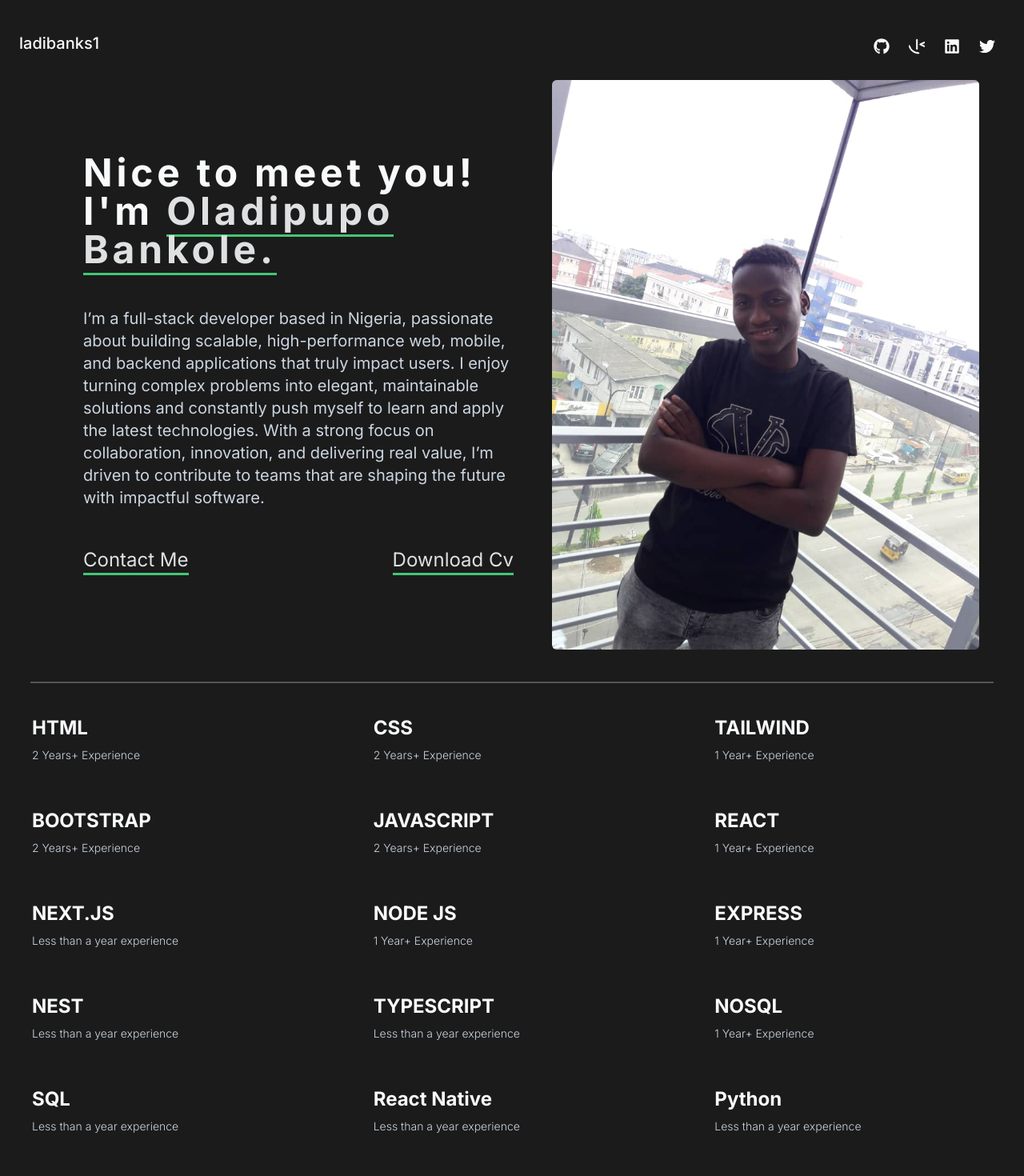
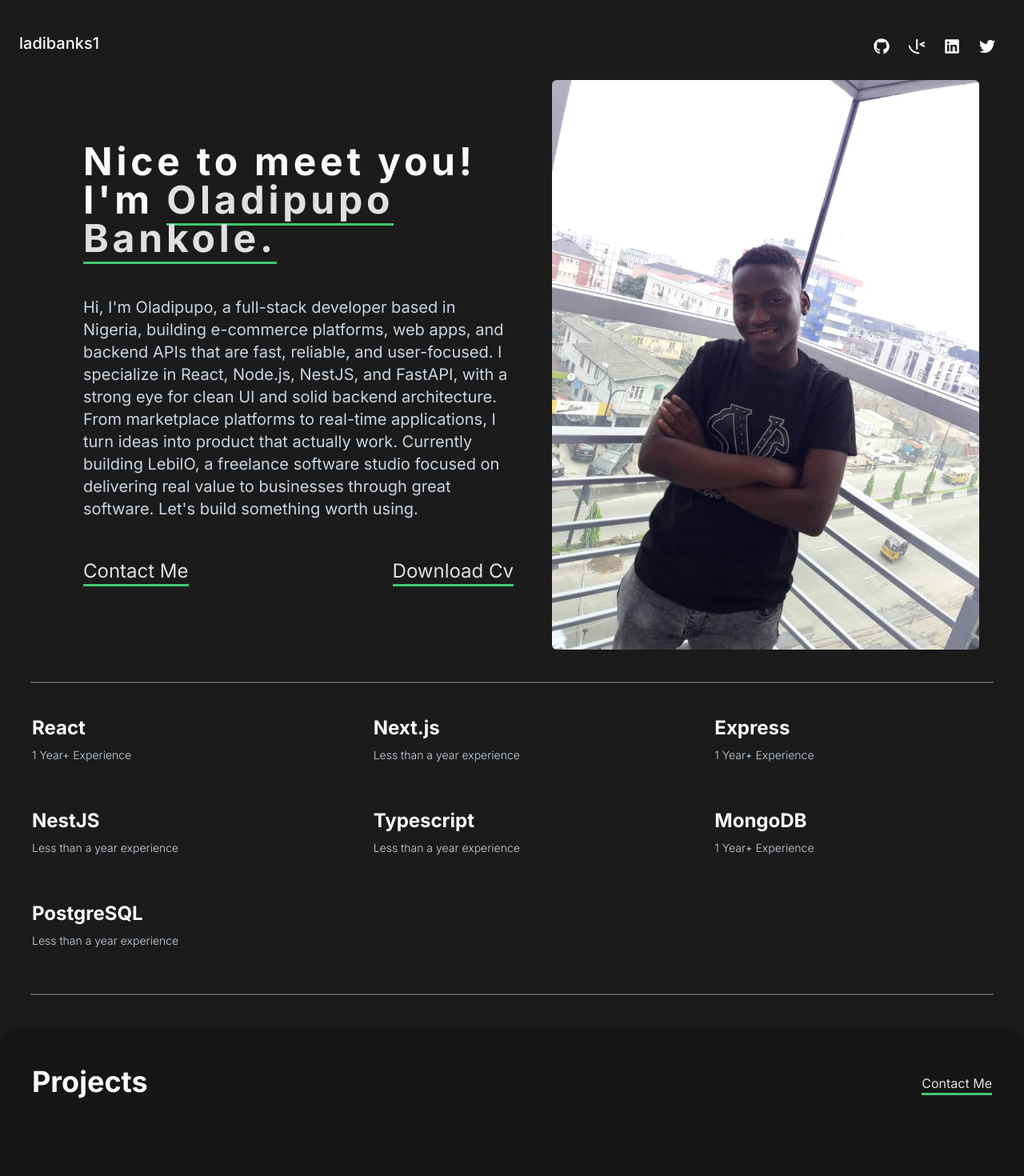
Before and after one commit to ladibanks1/Portfolio, a React (Vite) app: page / in a window 1280 px wide. Shown: the top 1470 px of the page at 80% size. Built offline with nearby package versions, Linux system fonts and the light colour scheme.

Commit message:
Updated bio,skills and added description to projects

```diff
--- a/src/components/Carousel.jsx
+++ b/src/components/Carousel.jsx
@@ -9,21 +9,21 @@ const MyCarousel = ({img1 , img2, img3}) => {
         <img
           className="d-block w-full  h-[250px] object-cover"
           src={img1}
-          alt="SPACE WEBPAGE"
+          alt="Project Image"
         />
       </Carousel.Item>
       <Carousel.Item>
         <img
           className="d-block w-full  h-[250px] object-cover"
           src={img2}
-          alt="SPACE WEBPAGE"
+          alt="Project Image"
         />
       </Carousel.Item>
       <Carousel.Item>
         <img
           className="d-block w-full  h-[250px] object-cover"
           src={img3}
-          alt="SPACE WEBPAGE"
+          alt="Project Image"
         />
       </Carousel.Item>
     </Carousel>
--- a/src/components/Hero.jsx
+++ b/src/components/Hero.jsx
@@ -1,7 +1,7 @@
-import { useState } from "react";
+import {useState} from "react";
 import image from "../assets/Ola-image.jpg";
-const bio =
-  "I’m a full-stack developer based in Nigeria, passionate about building scalable, high-performance web, mobile, and backend applications that truly impact users. I enjoy turning complex problems into elegant, maintainable solutions and constantly push myself to learn and apply the latest technologies. With a strong focus on collaboration, innovation, and delivering real value, I’m driven to contribute to teams that are shaping the future with impactful software.";
+
+const bio = "Hi, I'm Oladipupo, a full-stack developer based in Nigeria, building e-commerce platforms, web apps, and backend APIs that are fast, reliable, and user-focused. I specialize in React, Node.js, NestJS, and FastAPI, with a strong eye for clean UI and solid backend architecture. From marketplace platforms to real-time applications, I turn ideas into product that actually work. Currently building LebilO, a freelance software studio focused on delivering real value to businesses through great software. Let's build something worth using.";
 
 const Hero = () => {
     const [showMore, setShowMore] = useState(false);
--- a/src/components/ProjectImages.jsx
+++ b/src/components/ProjectImages.jsx
@@ -1,5 +1,6 @@
 import React from "react";
 import Carousel from "./Carousel.jsx";
+
 const ProjectImages = ({
                            title,
                            tools,
@@ -8,12 +9,13 @@ const ProjectImages = ({
                            img1,
                            img2,
                            img3,
+                           description,
                        }) => {
     return (
         <div className="w-full !p-2 md:!p-5 lg:!p-10 sm:w-1/2">
             {/* Projects */}
             <div className="p-2">
-        <Carousel img1={img1} img2={img2} img3={img3} />
+                <Carousel img1={img1} img2={img2} img3={img3}/>
             </div>
             <div>
                 <h2 className="mt-2">{title}</h2>
@@ -22,6 +24,7 @@ const ProjectImages = ({
                         <li key={index}>{tool}</li>
                     ))}
                 </ul>
+                <p className="text-slate-400 text-sm mt-3">{description}</p>
                 <section className="flex justify-between mt-5">
                     <a
                         target="_blank"
--- a/src/components/ProjectSetup.jsx
+++ b/src/components/ProjectSetup.jsx
@@ -25,6 +25,7 @@ const ProjectSetup = () => {
         img1={patientHubImage}
         img2={patientHubImageOne}
         img3={patientHubImageTwo}
+        description="A full-stack healthcare platform connecting patients,doctors, and hospitals. Features appointment booking, real-time chat, and dedicated dashboards for all three user types, built with React, Node.js, and Socket.io."
       />
       <ProjectImages
         title={"SPACE WEBPAGE"}
@@ -34,6 +35,7 @@ const ProjectSetup = () => {
         img1={spaceProjectImage}
         img2={spaceProjectImageOne}
         img3={spaceProjectImageTwo}
+        description={"An interactive space exploration website showcasing planets, travel distances, and journey times across the solar system, built with React and a REST API."}
       />
       <ProjectImages
         title={"JOB WEBAPP"}
@@ -43,6 +45,7 @@ const ProjectSetup = () => {
         img1={jobProjectImage}
         img2={jobProjectImageOne}
         img3={jobProjectImageTwo}
+        description={"A full-stack job board where companies can post listings and candidates can browse and apply featuring company profiles and a clean applicant experience built with React, Node.js, and MongoDB."}
       />
       <ProjectImages
         title={"SCHOOL LANDING PAGE"}
@@ -52,6 +55,7 @@ const ProjectSetup = () => {
         img1={tailwindProjectImage}
         img2={tailwindProjectImageOne}
         img3={tailwindProjectImageTwo}
+        description={"A modern school landing page showcasing past events, upcoming activities, and the institution's core offerings — designed to inform and engage prospective students and parents."}
       />
       <ProjectImages
         title={"RESTAURANT LANDING PAGE"}
@@ -61,6 +65,7 @@ const ProjectSetup = () => {
         img1={bootstrapProjectImage}
         img2={bootstrapProjectImageOne}
         img3={bootstrapProjectImageTwo}
+        description={"A clean, appetizing landing page for a restaurant business — showcasing the menu, ambiance, and location to attract and convert hungry visitors."}
       />
     </div>
   );
--- a/src/components/Skills.jsx
+++ b/src/components/Skills.jsx
@@ -13,72 +13,49 @@ const getYearsOfExperience = (startDate) => {
 const Skills = () => {
     return (
         <div>
-      <hr className="w-[94%] mx-auto my-10" />
+            <hr className="w-[94%] mx-auto my-10"/>
             <section className="skills">
                 <div>
-          <h1>HTML</h1>
-          <p>{getYearsOfExperience("2022")}</p>
-        </div>
-        <div>
-          <h1>CSS</h1>
-          <p>{getYearsOfExperience("2022")}</p>
-        </div>
-        <div>
-          <h1>TAILWIND</h1>
+                    <h1>React</h1>
                     <p>{getYearsOfExperience("2023")}</p>
                 </div>
                 <div>
-          <h1>BOOTSTRAP</h1>
-          <p>{getYearsOfExperience("2022")}</p>
+                    <h1>Next.js</h1>
+                    <p>{getYearsOfExperience("2024")}</p>
                 </div>
                 <div>
-          <h1>JAVASCRIPT</h1>
-          <p>{getYearsOfExperience("2022")}</p>
-        </div>
-        <div>
-          <h1>REACT</h1>
+                    <h1>Express</h1>
                     <p>{getYearsOfExperience("2023")}</p>
                 </div>
                 <div>
-          <h1>NEXT.JS</h1>
+                    <h1>NestJS</h1>
                     <p>{getYearsOfExperience("2024")}</p>
                 </div>
                 <div>
-          <h1>NODE JS</h1>
+                    <h1>Typescript</h1>
+                    <p>{getYearsOfExperience("2024")}</p>
+                </div>
+                <div>
+                    <h1>MongoDB</h1>
                     <p>{getYearsOfExperience("2023")}</p>
                 </div>
                 <div>
-          <h1>EXPRESS</h1>
-          <p>{getYearsOfExperience("2023")}</p>
-        </div>
-        <div>
-          <h1>NEST</h1>
+                    <h1>PostgreSQL</h1>
                     <p>{getYearsOfExperience("2024")}</p>
                 </div>
-        <div>
-          <h1>TYPESCRIPT</h1>
-          <p>{getYearsOfExperience("2024")}</p>
-        </div>
-        <div>
-          <h1>NOSQL</h1>
-          <p>{getYearsOfExperience("2023")}</p>
-        </div>
-        <div>
-          <h1>SQL</h1>
-          <p>{getYearsOfExperience("2024")}</p>
-        </div>
-        <div>
-          <h1>React Native</h1>
-          <p>{getYearsOfExperience("2024")}</p>
-        </div>
-        <div>
+                {/*          It is awaiting a project */}
+                {/*<div>*/}
+                {/*  <h1>React Native</h1>*/}
+                {/*  <p>{getYearsOfExperience("2024")}</p>*/}
+                {/*</div>*/}
+                {/*        <div>
           <h1>Python</h1>
           <p>{getYearsOfExperience("2025")}</p>
         </div>
         <div>
           <h1>Fast Api</h1>
           <p>{getYearsOfExperience("2025")}</p>
-        </div>
+        </div>*/}
             </section>
         </div>
     );
--- a/vite.config.js
+++ b/vite.config.js
@@ -11,4 +11,7 @@ export default defineConfig({
       routes: ["/"],
     }),
   ],
+  server: {
+    host: "0.0.0.0",
+  },
 });
```
Lines whose indentation alone changed are shown as unchanged.
